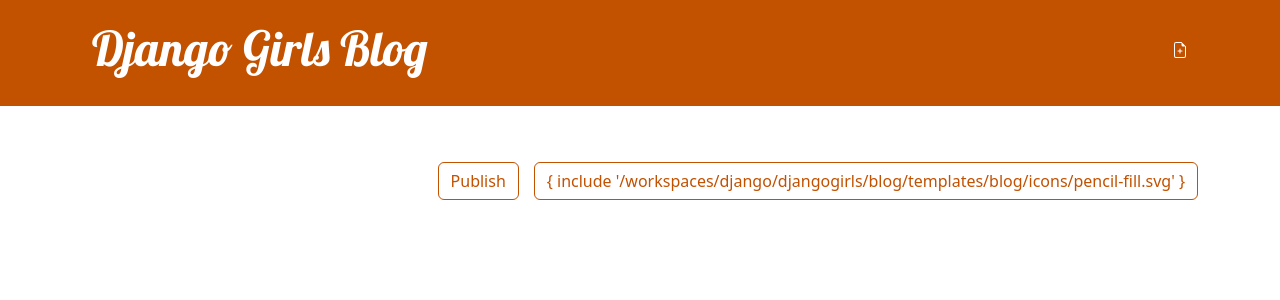
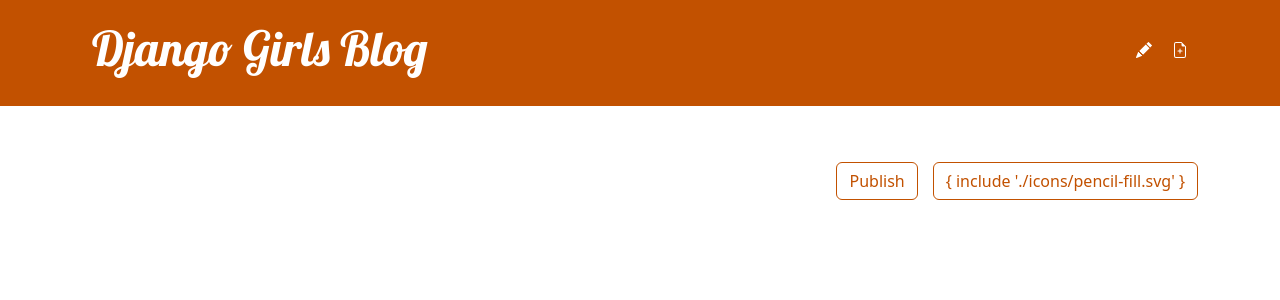
Before and after one commit to Khuangyang/django, a Django app: template djangogirls/blog/templates/blog/post_detail.html in a window 1280 px wide. Shown: the top 300 px of the page. Run offline with Django 5.2, Linux system fonts and the light colour scheme; the template is opened without the code that fills it, so the values that code supplies are empty; a user stored in the database is signed in; some libraries are stand-ins or nearby versions.

Commit message:
edit_icon_again

```diff
--- a/djangogirls/blog/templates/blog/base.html
+++ b/djangogirls/blog/templates/blog/base.html
@@ -15,7 +15,7 @@
                         {% include './icons/file-earmark-plus.svg' %}
                     </a>
                     <a href="{% url 'post_draft_list' %}" class="top-menu">
-                        {% include '/workspaces/django/djangogirls/blog/templates/blog/icons/pencil-fill.svg' %}</a>
+                        {% include './icons/pencil-fill.svg' %}</a>
                 {% endif %}
                 <h1><a href="/">Django Girls Blog</a></h1>
             </div>
--- a/djangogirls/blog/templates/blog/post_detail.html
+++ b/djangogirls/blog/templates/blog/post_detail.html
@@ -5,7 +5,7 @@
         <aside class="actions">
             {% if user.is_authenticated %}
                 <a class="btn btn-secondary" href="{% url 'post_edit' pk=post.pk %}">
-                    { include '/workspaces/django/djangogirls/blog/templates/blog/icons/pencil-fill.svg' }
+                    { include './icons/pencil-fill.svg' }
                 </a>
             {% endif %}
         </aside>
```
